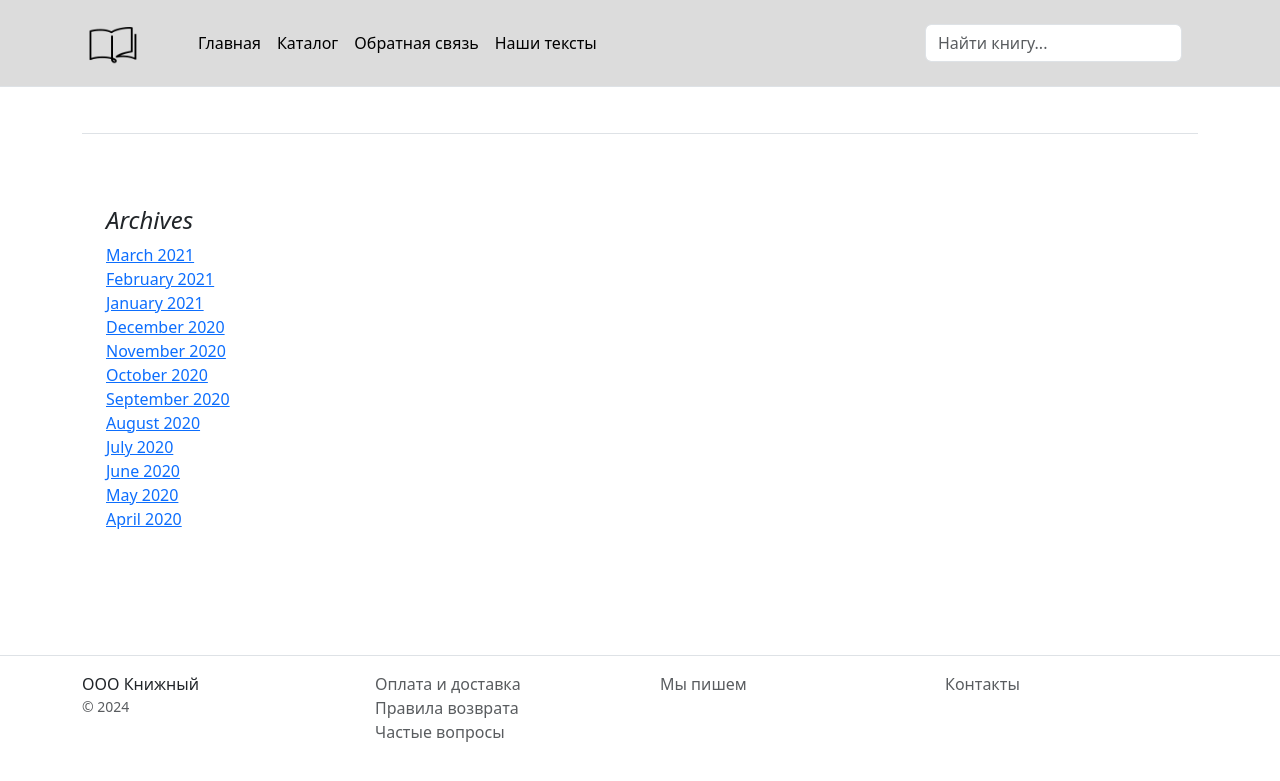
After one commit to aukhadieva/online_store_project, a Django app: page /posts/ in a window 1280 px wide. The commit adds this page. Shown: the top 781 px of the page. Run offline with Django 5.2, Linux system fonts and the light colour scheme; data that the repository does not hold is empty; some libraries are stand-ins or nearby versions.

Commit message:
Add CBV BlogPostListView

```diff
--- /dev/null
+++ b/catalog/templates/catalog/blogpost_list.html
@@ -0,0 +1,50 @@
+{% extends 'base.html' %}
+
+{% block title %}Блог{% endblock %}
+
+{% block content %}
+<div class="row">
+    <div class="row justify-content-between">
+        {% for object in object_list %}
+        <div class="row g-0 border rounded overflow-hidden flex-md-row mb-4 shadow-sm h-md-250 position-relative">
+            <div class="col p-4 d-flex flex-column position-static">
+                <h3 class="mb-0">{{ object.title }}</h3>
+                <div class="mb-1 text-body-secondary">{{ object.created_at.date }}</div>
+                <p class="card-text mb-auto">{{ object.body|truncatechars:300 }}</p>
+                <a href="#" class="icon-link gap-1 icon-link-hover stretched-link">
+                    Читать полностью
+                    <svg class="bi">
+                        <use xlink:href="#chevron-right"/>
+                    </svg>
+                </a>
+            </div>
+            <div class="col-2">
+                <img src="media/{{ object.img_preview }}" class="d-block w-100" alt="...">
+            </div>
+        </div>
+        {% endfor %}
+    </div>
+</div>
+
+<div class="col-md-12 mb-5 fst-italic border-bottom">
+</div>
+
+<div class="p-4">
+    <h4 class="fst-italic">Archives</h4>
+    <ol class="list-unstyled mb-0">
+        <li><a href="#">March 2021</a></li>
+        <li><a href="#">February 2021</a></li>
+        <li><a href="#">January 2021</a></li>
+        <li><a href="#">December 2020</a></li>
+        <li><a href="#">November 2020</a></li>
+        <li><a href="#">October 2020</a></li>
+        <li><a href="#">September 2020</a></li>
+        <li><a href="#">August 2020</a></li>
+        <li><a href="#">July 2020</a></li>
+        <li><a href="#">June 2020</a></li>
+        <li><a href="#">May 2020</a></li>
+        <li><a href="#">April 2020</a></li>
+    </ol>
+</div>
+
+{% endblock %}
--- a/catalog/templates/catalog/includes/inc_catalog_menu.html
+++ b/catalog/templates/catalog/includes/inc_catalog_menu.html
@@ -8,9 +8,8 @@
     <ul class="nav col-12 col-lg-auto me-lg-auto mb-2 justify-content-center mb-md-0">
         <li><a href={% url "catalog:home" %} class="nav-link px-2 link-body-emphasis">Главная</a></li>
         <li><a href={% url "catalog:store" %} class="nav-link px-2 link-body-emphasis">Каталог</a></li>
-        <li><a href="#" class="nav-link px-2 link-body-emphasis">Акции</a></li>
-        <li><a href={% url "catalog:contacts" %} class="nav-link px-2 link-body-emphasis">Обратная связь</a>
-        </li>
+        <li><a href={% url "catalog:contacts" %} class="nav-link px-2 link-body-emphasis">Обратная связь</a></li>
+        <li><a href={% url "catalog:posts" %} class="nav-link px-2 link-body-emphasis">Наши тексты</a></li>
     </ul>
     <form class="col-12 col-lg-auto mb-3 mb-lg-0 me-lg-3" role="search">
         <input type="search" class="form-control" placeholder="Найти книгу..." aria-label="Search">
--- a/catalog/urls.py
+++ b/catalog/urls.py
@@ -1,7 +1,8 @@
 from django.urls import path
 
 from catalog.apps import CatalogConfig
-from catalog.views import index, ContactTemplateView, ProductDetailView, ProductListView, BlogPostCreateView
+from catalog.views import (index, ContactTemplateView, ProductDetailView, ProductListView, BlogPostCreateView,
+                           BlogPostListView)
 
 app_name = CatalogConfig.name
 
@@ -10,5 +11,6 @@ urlpatterns = [
     path('contacts/', ContactTemplateView.as_view(), name='contacts'),
     path('view_product/<int:pk>', ProductDetailView.as_view(), name='view_product'),
     path('store/', ProductListView.as_view(), name='store'),
-    path('create_post/', BlogPostCreateView.as_view(), name='create_post')
+    path('create_post/', BlogPostCreateView.as_view(), name='create_post'),
+    path('posts/', BlogPostListView.as_view(), name='posts'),
 ]
--- a/catalog/views.py
+++ b/catalog/views.py
@@ -50,3 +50,7 @@ class BlogPostCreateView(CreateView):
     model = BlogPost
     fields = ('title', 'body', 'img_preview',)
     success_url = reverse_lazy('catalog:home')
+
+
+class BlogPostListView(ListView):
+    model = BlogPost
```
